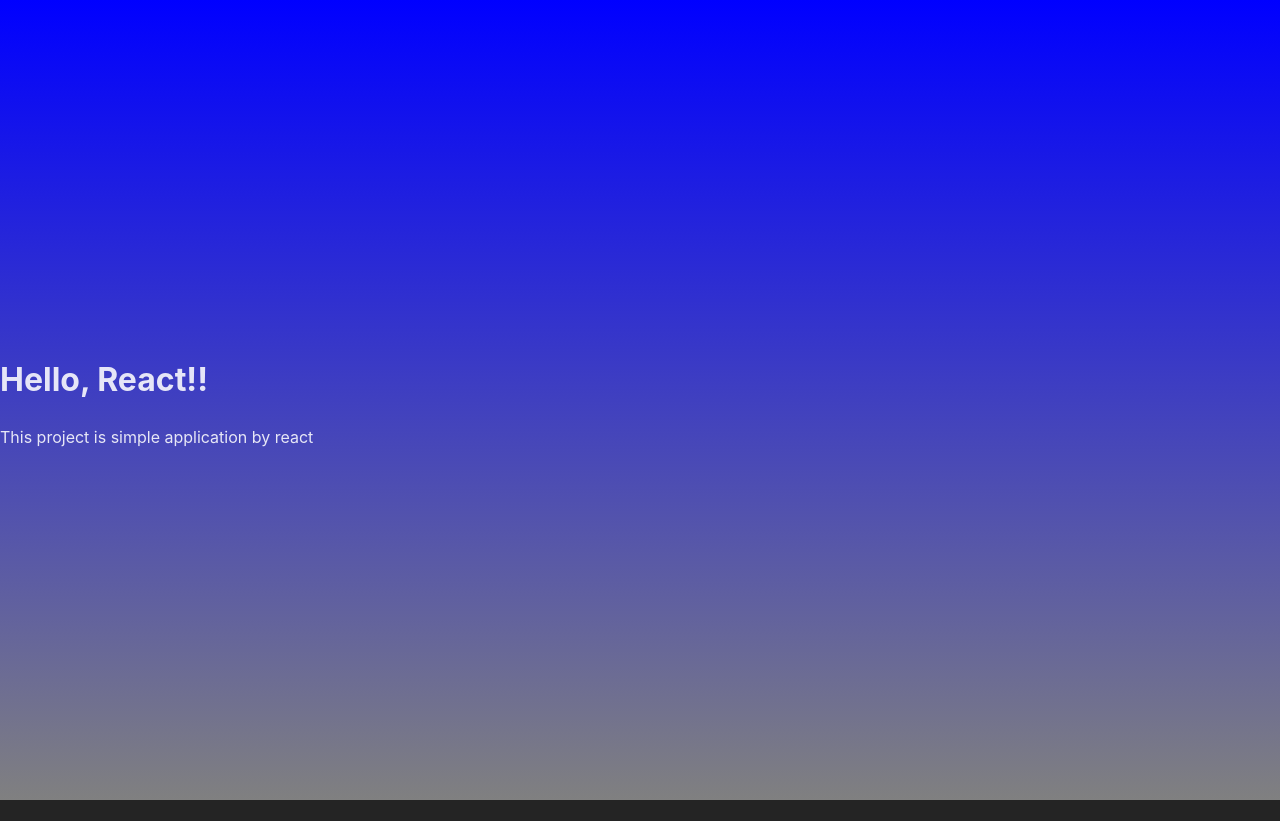
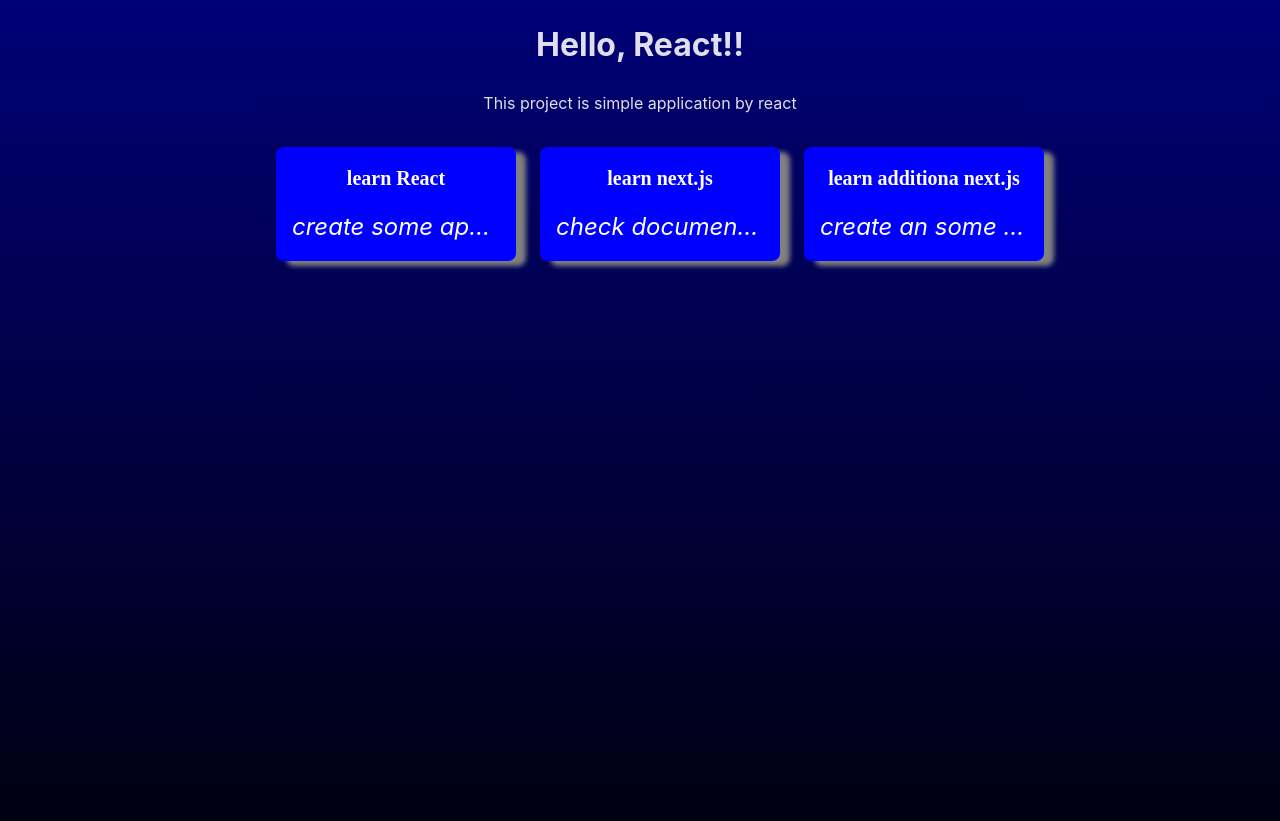
Before and after one commit to rm-ryou/react_play_ground, a React (Vite) app: page / in a window 1280 px wide. Before the commit the page ends 800 px from the top, so only its background shows below. Built offline with nearby package versions, Linux system fonts and the light colour scheme.

Commit message:
add todo list page

```diff
--- a/src/app/DefaultLayout.tsx
+++ b/src/app/DefaultLayout.tsx
@@ -1,8 +1,13 @@
+import { Outlet } from 'react-router-dom';
+
 const DefaultLayout = () => {
-  return <>
-    <h1>Hello, React!!</h1>
-    <p>This project is simple application by react</p>
-  </>;
+  return (
+    <>
+      <h1>Hello, React!!</h1>
+      <p>This project is simple application by react</p>
+      <Outlet />
+    </>
+  );
 };
 
 export default DefaultLayout;
--- /dev/null
+++ b/src/app/Todos.tsx
@@ -0,0 +1,15 @@
+// import { Outlet } from "react-router-dom"
+
+import TodoListContainer from '@/features/todos/components/TodoListContainer';
+
+const Todos = () => {
+  return (
+    <>
+      <main>
+        <TodoListContainer />
+      </main>
+    </>
+  );
+};
+
+export default Todos;
--- /dev/null
+++ b/src/features/todos/components/TodoListContainer.tsx
@@ -0,0 +1,10 @@
+import TodoListPresentational from './TodoListPresentational';
+import { TodoData } from '@/data';
+
+const TodoListContainer = () => {
+  const todos = TodoData;
+
+  return <TodoListPresentational todos={todos} />;
+};
+
+export default TodoListContainer;
--- /dev/null
+++ b/src/features/todos/components/TodoListPresentational.module.css
@@ -0,0 +1,36 @@
+.todoList {
+  list-style: none;
+  max-width: 50rem;
+  margin: 1rem auto;
+  padding: 1rem auto;
+  display: grid;
+  gap: 1.5rem;
+  grid-template-columns: repeat(3, 30%);
+  justify-content: center;
+}
+
+.todo {
+  margin: 1rem 0;
+  padding: 1rem;
+  background-color: #0000ff;
+  border-radius: 8px;
+  box-shadow: 10px 5px 5px gray;
+}
+
+.title {
+  font-size: 1.25rem;
+  font-family: serif;
+  font-weight: bold;
+  color: white;
+  margin: 0;
+}
+
+.contents {
+  text-overflow: ellipsis;
+  overflow: hidden;
+  white-space: nowrap;
+  font-size: 1.5rem;
+  font-style: italic;
+  color: white;
+  margin: 1rem 0 0 0;
+}
--- /dev/null
+++ b/src/features/todos/components/TodoListPresentational.tsx
@@ -0,0 +1,33 @@
+import React, { FC } from 'react';
+
+import type { Todo } from '@/domains/types';
+import classes from './TodoListPresentational.module.css';
+
+interface TodoListProps {
+  todos: Todo[];
+}
+
+const TodoListPresentational: FC<TodoListProps> = ({ todos }) => {
+  return (
+    <>
+      {todos.length > 0 && (
+        <ul className={classes.todoList}>
+          {todos.map((todo) => (
+            <li key={todo.id} className={classes.todo}>
+              <p className={classes.title}>{todo.title}</p>
+              <p className={classes.contents}>{todo.contents}</p>
+            </li>
+          ))}
+        </ul>
+      )}
+      {todos.length === 0 && (
+        <>
+          <h2>no todo list yet.</h2>
+          <p>But don't worry! We are going to create it now!</p>
+        </>
+      )}
+    </>
+  );
+};
+
+export default TodoListPresentational;
--- a/src/index.css
+++ b/src/index.css
@@ -2,14 +2,10 @@
   font-family: Inter, system-ui, Avenir, Helvetica, Arial, sans-serif;
   line-height: 1.5;
   font-weight: 400;
-
   box-sizing: border-box;
-  background: linear-gradient(blue, gray);
-
+  background: linear-gradient(#000077, #000011);
   color-scheme: light dark;
   color: rgba(255, 255, 255, 0.87);
-  background-color: #242424;
-
   font-synthesis: none;
   text-rendering: optimizeLegibility;
   -webkit-font-smoothing: antialiased;
@@ -18,8 +14,7 @@
 
 body {
   margin: 0;
-  display: flex;
-  place-items: center;
+  text-align: center;
   min-width: 320px;
   min-height: 100vh;
 }
--- a/src/main.tsx
+++ b/src/main.tsx
@@ -1,7 +1,7 @@
 import { StrictMode } from 'react';
 import { createRoot } from 'react-dom/client';
 
-import App from '@/app'
+import App from '@/app';
 import './index.css';
 
 createRoot(document.getElementById('root')!).render(
```
Also changed, not shown: src/app/AppRouter.tsx (+7 -0 lines), 1 other file (tests, documents, lock files or other folders).
